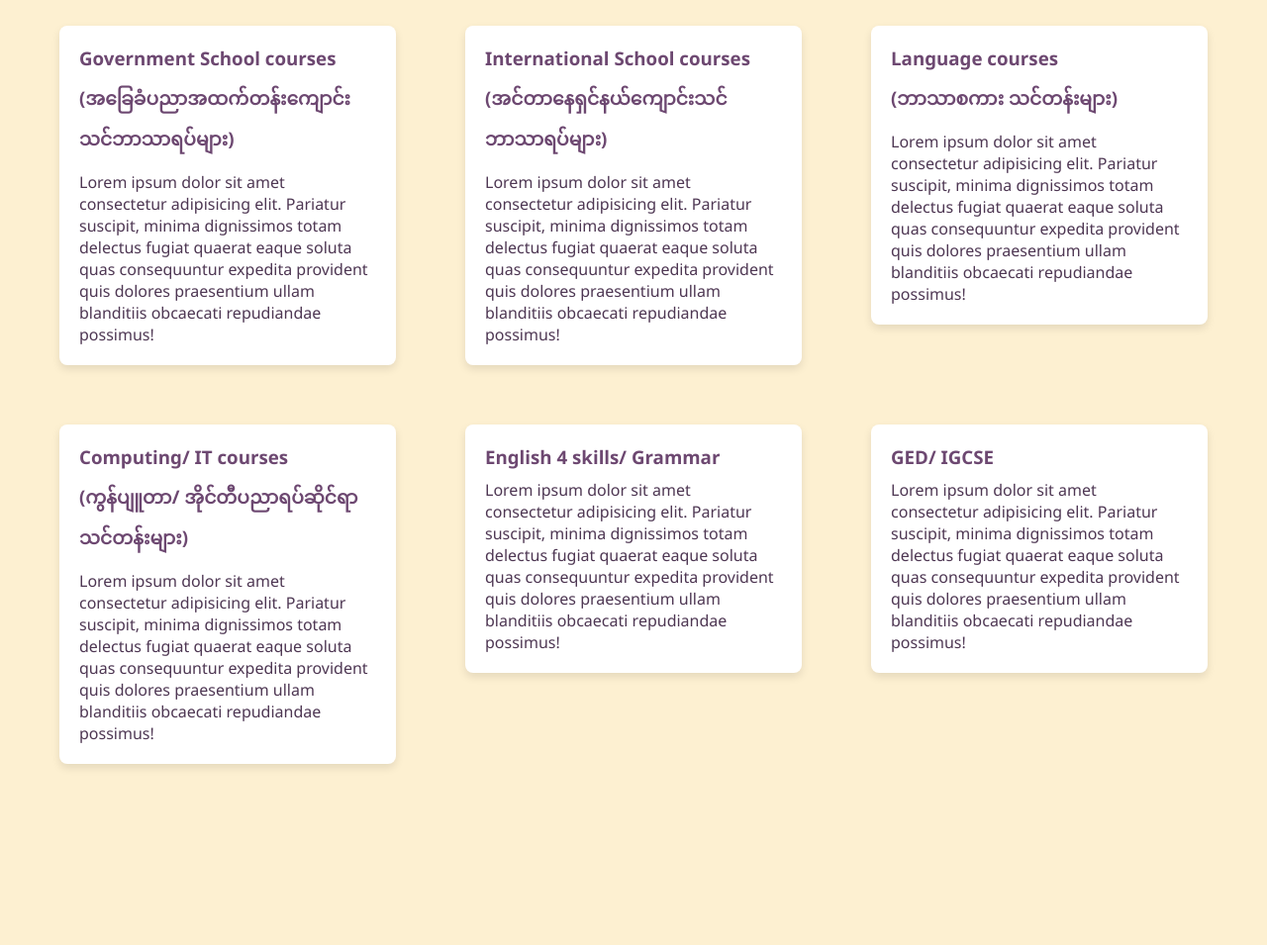
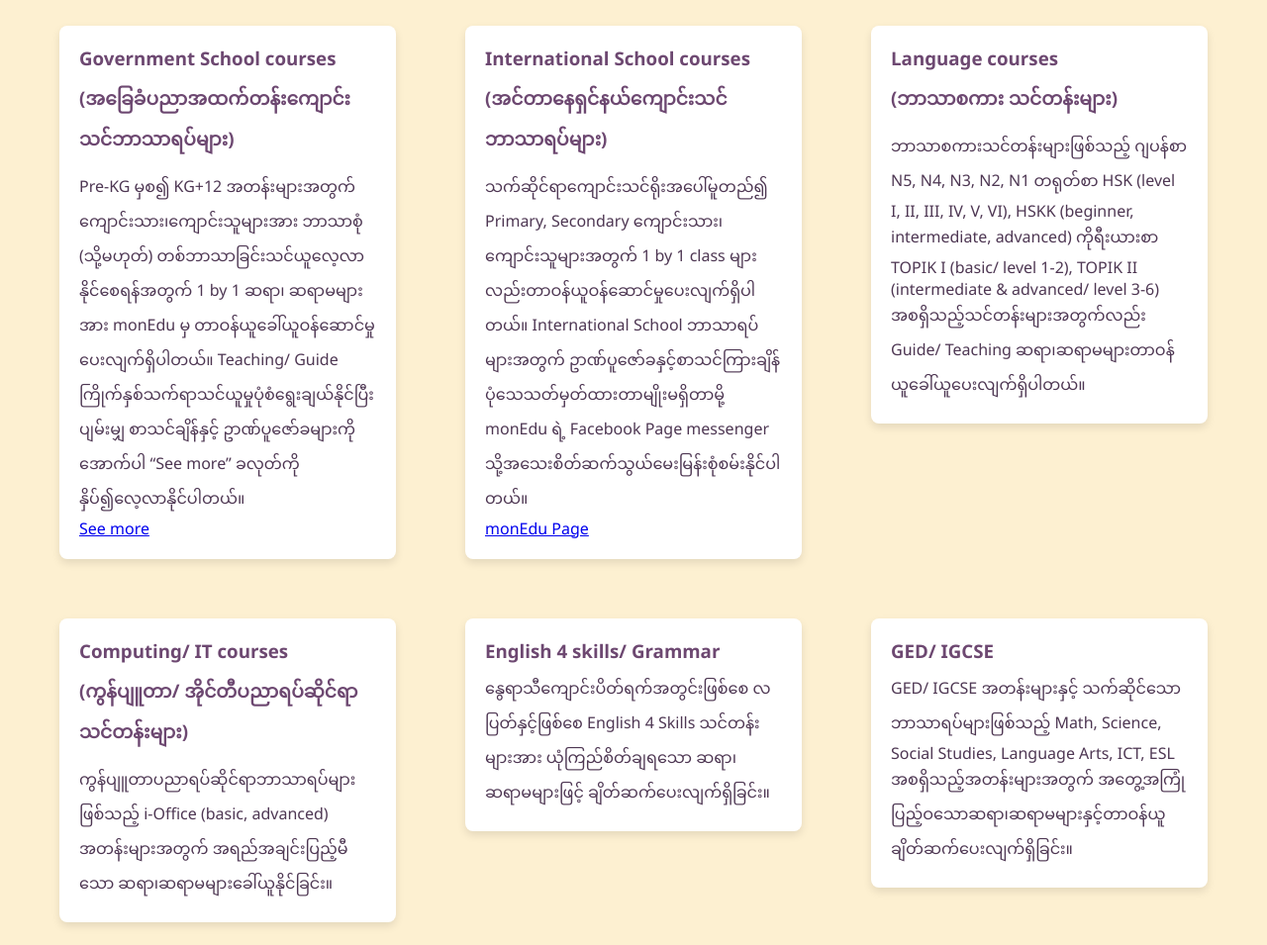
Before and after one commit to moncallas/monEdu, a plain HTML site: page index.html in a window 1280 px wide. Shown: the part 520-1475 px from the top of the page at 99% size. Before the commit the page ends 1382 px from the top, so only its background shows below. Drawn offline with Linux system fonts and the light colour scheme.

Commit message:
Update index.html

```diff
--- a/index.html
+++ b/index.html
@@ -64,40 +64,58 @@
                 <div class="fs-card">
                     <h3>Government School courses</h3>
                     <h3>(အခြေခံပညာအထက်တန်းကျောင်းသင်ဘာသာရပ်များ)</h3>
-                    <p>Lorem ipsum dolor sit amet consectetur adipisicing elit. Pariatur suscipit, minima dignissimos totam delectus fugiat quaerat eaque soluta quas consequuntur expedita provident quis dolores praesentium ullam blanditiis obcaecati repudiandae possimus!</p>
+                    <p>Pre-KG မှစ၍ KG+12 အတန်းများအတွက် ကျောင်းသား၊ကျောင်းသူများအား ဘာသာစုံ (သို့မဟုတ်)
+                        တစ်ဘာသာခြင်းသင်ယူလေ့လာနိုင်စေရန်အတွက် 1 by 1 ဆရာ၊ ဆရာမများအား monEdu မှ
+                        တာဝန်ယူခေါ်ယူဝန်ဆောင်မှုပေးလျက်ရှိပါတယ်။
+                        Teaching/ Guide ကြိုက်နှစ်သက်ရာသင်ယူမှုပုံစံရွေးချယ်နိုင်ပြီး ပျမ်းမျှ စာသင်ချိန်နှင့်
+                        ဥာဏ်ပူဇော်ခများကို အောက်ပါ “See more” ခလုတ်ကိုနှိပ်၍လေ့လာနိုင်ပါတယ်။
+                    </p>
+                    <a href="#" class="button">See more</a>
                 </div>
             </div>
             <div class="fs-content">
                 <div class="fs-card">
                     <h3>International School courses</h3>
                     <h3>(အင်တာနေရှင်နယ်ကျောင်းသင်ဘာသာရပ်များ)</h3>
-                    <p>Lorem ipsum dolor sit amet consectetur adipisicing elit. Pariatur suscipit, minima dignissimos totam delectus fugiat quaerat eaque soluta quas consequuntur expedita provident quis dolores praesentium ullam blanditiis obcaecati repudiandae possimus!</p>
+                    <p>သက်ဆိုင်ရာကျောင်းသင်ရိုးအပေါ်မူတည်၍ Primary, Secondary ကျောင်းသား၊ကျောင်းသူများအတွက် 1 by 1 class
+                        များလည်းတာဝန်ယူဝန်ဆောင်မှုပေးလျက်ရှိပါတယ်။ International School ဘာသာရပ်များအတွက်
+                        ဥာဏ်ပူဇော်ခနှင့်စာသင်ကြားချိန် ပုံသေသတ်မှတ်ထားတာမျိုးမရှိတာမို့ monEdu ရဲ့ Facebook Page
+                        messenger သို့အသေးစိတ်ဆက်သွယ်မေးမြန်းစုံစမ်းနိုင်ပါတယ်။</p>
+                    <a href="https://www.facebook.com/monEdu.mm" class="button">monEdu Page</a>
                 </div>
             </div>
             <div class="fs-content">
                 <div class="fs-card">
                     <h3>Language courses</h3>
                     <h3>(ဘာသာစကား သင်တန်းများ)</h3>
-                    <p>Lorem ipsum dolor sit amet consectetur adipisicing elit. Pariatur suscipit, minima dignissimos totam delectus fugiat quaerat eaque soluta quas consequuntur expedita provident quis dolores praesentium ullam blanditiis obcaecati repudiandae possimus!</p>
+                    <p>ဘာသာစကားသင်တန်းများဖြစ်သည့် ဂျပန်စာ N5, N4, N3, N2, N1
+                        တရုတ်စာ HSK (level I, II, III, IV, V, VI), HSKK (beginner, intermediate, advanced)
+                        ကိုရီးယားစာ TOPIK I (basic/ level 1-2), TOPIK II (intermediate & advanced/ level 3-6)
+                        အစရှိသည့်သင်တန်းများအတွက်လည်း Guide/ Teaching ဆရာ၊ဆရာမများတာဝန်ယူခေါ်ယူပေးလျက်ရှိပါတယ်။
+                    </p>
                 </div>
             </div>
             <div class="fs-content">
                 <div class="fs-card">
                     <h3>Computing/ IT courses</h3>
                     <h3>(ကွန်ပျူတာ/ အိုင်တီပညာရပ်ဆိုင်ရာ သင်တန်းများ)</h3>
-                    <p>Lorem ipsum dolor sit amet consectetur adipisicing elit. Pariatur suscipit, minima dignissimos totam delectus fugiat quaerat eaque soluta quas consequuntur expedita provident quis dolores praesentium ullam blanditiis obcaecati repudiandae possimus!</p>
+                    <p>ကွန်ပျူတာပညာရပ်ဆိုင်ရာဘာသာရပ်များဖြစ်သည့် i-Office (basic, advanced) အတန်းများအတွက်
+                        အရည်အချင်းပြည့်မီသော ဆရာ၊ဆရာမများခေါ်ယူနိုင်ခြင်း။</p>
                 </div>
             </div>
             <div class="fs-content">
                 <div class="fs-card">
                     <h3>English 4 skills/ Grammar</h3>
-                    <p>Lorem ipsum dolor sit amet consectetur adipisicing elit. Pariatur suscipit, minima dignissimos totam delectus fugiat quaerat eaque soluta quas consequuntur expedita provident quis dolores praesentium ullam blanditiis obcaecati repudiandae possimus!</p>
+                    <p>နွေရာသီကျောင်းပိတ်ရက်အတွင်းဖြစ်စေ လပြတ်နှင့်ဖြစ်စေ English 4 Skills သင်တန်းများအား
+                        ယုံကြည်စိတ်ချရသော ဆရာ၊ဆရာမများဖြင့် ချိတ်ဆက်ပေးလျက်ရှိခြင်း။</p>
                 </div>
             </div>
             <div class="fs-content">
                 <div class="fs-card">
                     <h3>GED/ IGCSE</h3>
-                    <p>Lorem ipsum dolor sit amet consectetur adipisicing elit. Pariatur suscipit, minima dignissimos totam delectus fugiat quaerat eaque soluta quas consequuntur expedita provident quis dolores praesentium ullam blanditiis obcaecati repudiandae possimus!</p>
+                    <p>GED/ IGCSE အတန်းများနှင့် သက်ဆိုင်သောဘာသာရပ်များဖြစ်သည့် Math, Science, Social Studies, Language
+                        Arts, ICT, ESL အစရှိသည့်အတန်းများအတွက်
+                        အတွေ့အကြုံပြည့်ဝသောဆရာ၊ဆရာမများနှင့်တာဝန်ယူချိတ်ဆက်ပေးလျက်ရှိခြင်း။</p>
                 </div>
             </div>
         </div>
```
